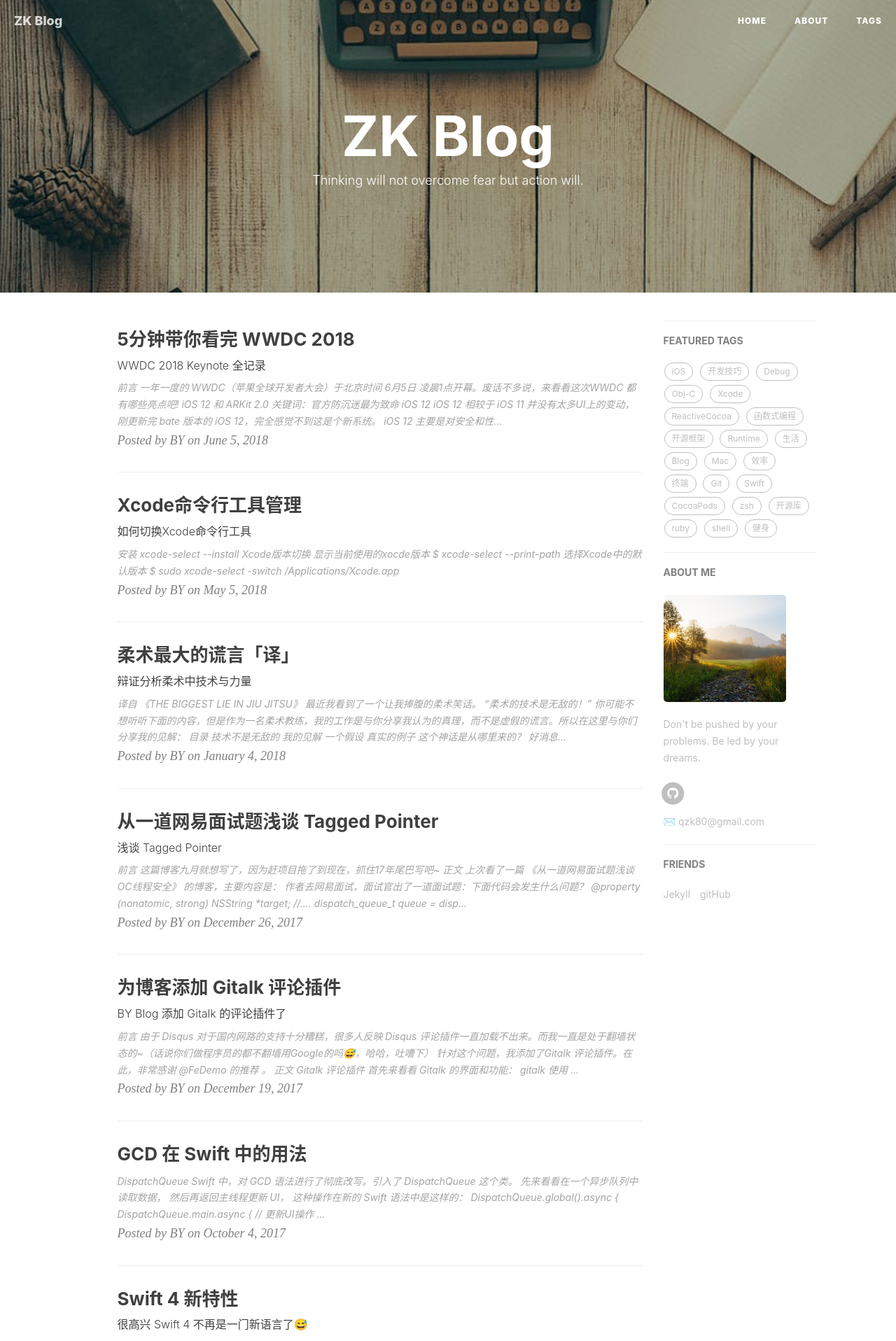
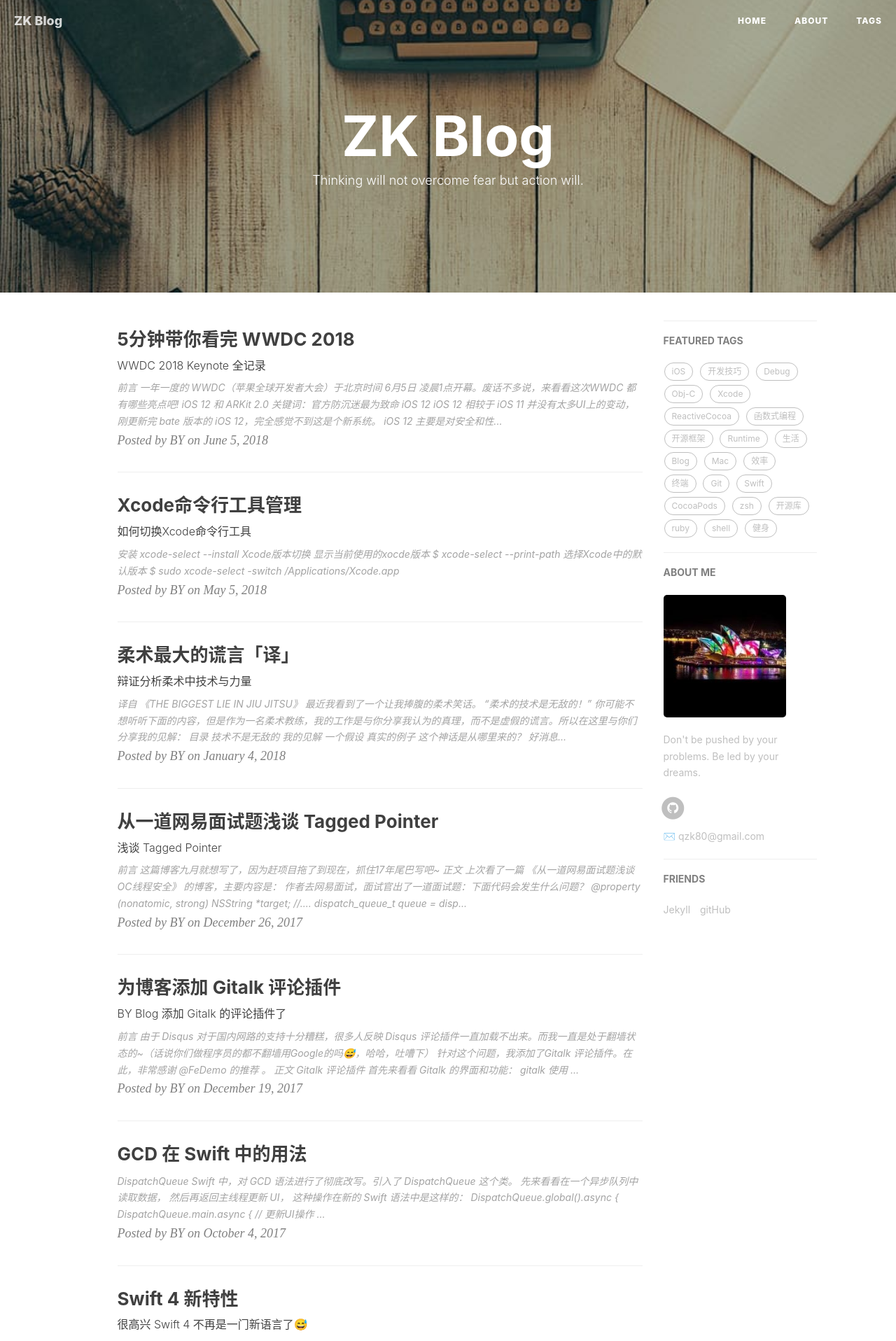
Before and after one commit to zakun/blog, a Jekyll site: the page built from index.html, in a window 1280 px wide. Shown: the top 1916 px of the page at 70% size. Built offline with Jekyll 4.4.1, drawn with Linux system fonts in a browser that asks for light colours; nearby versions of some CDN libraries; the list of posts is cut into pages by our own code; comment, search, counter and statistics services are not loaded.

Commit message:
add some pic

```diff
--- a/_config.yml
+++ b/_config.yml
@@ -12,7 +12,7 @@ github_repo: "https://github.com/zakun/zakun.github.io.git" # you code repositor
 # Sidebar settings
 sidebar: true                           # whether or not using Sidebar.
 sidebar-about-description: "Don't be pushed by your problems. Be led by your dreams."
-sidebar-avatar: /img/avatar.jpg      # use absolute URL, seeing it's used in both `/` and `/about/`
+sidebar-avatar: /img/zakun.jpeg      # use absolute URL, seeing it's used in both `/` and `/about/`
 
 
 
```
Also changed, not shown: img/zakun.jpeg (added), pwa/icons/zakun.jpeg (added), pwa/manifest.json.
